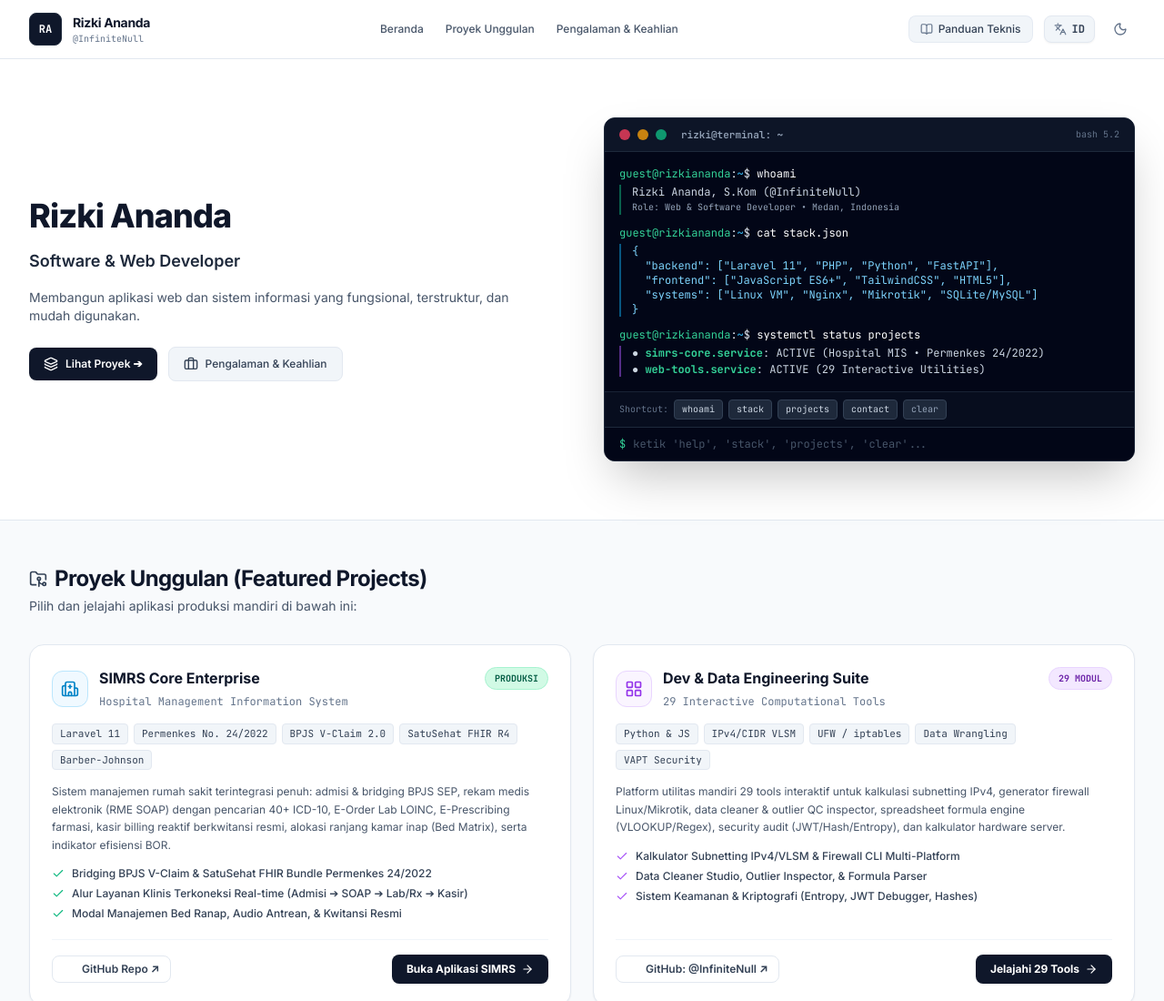
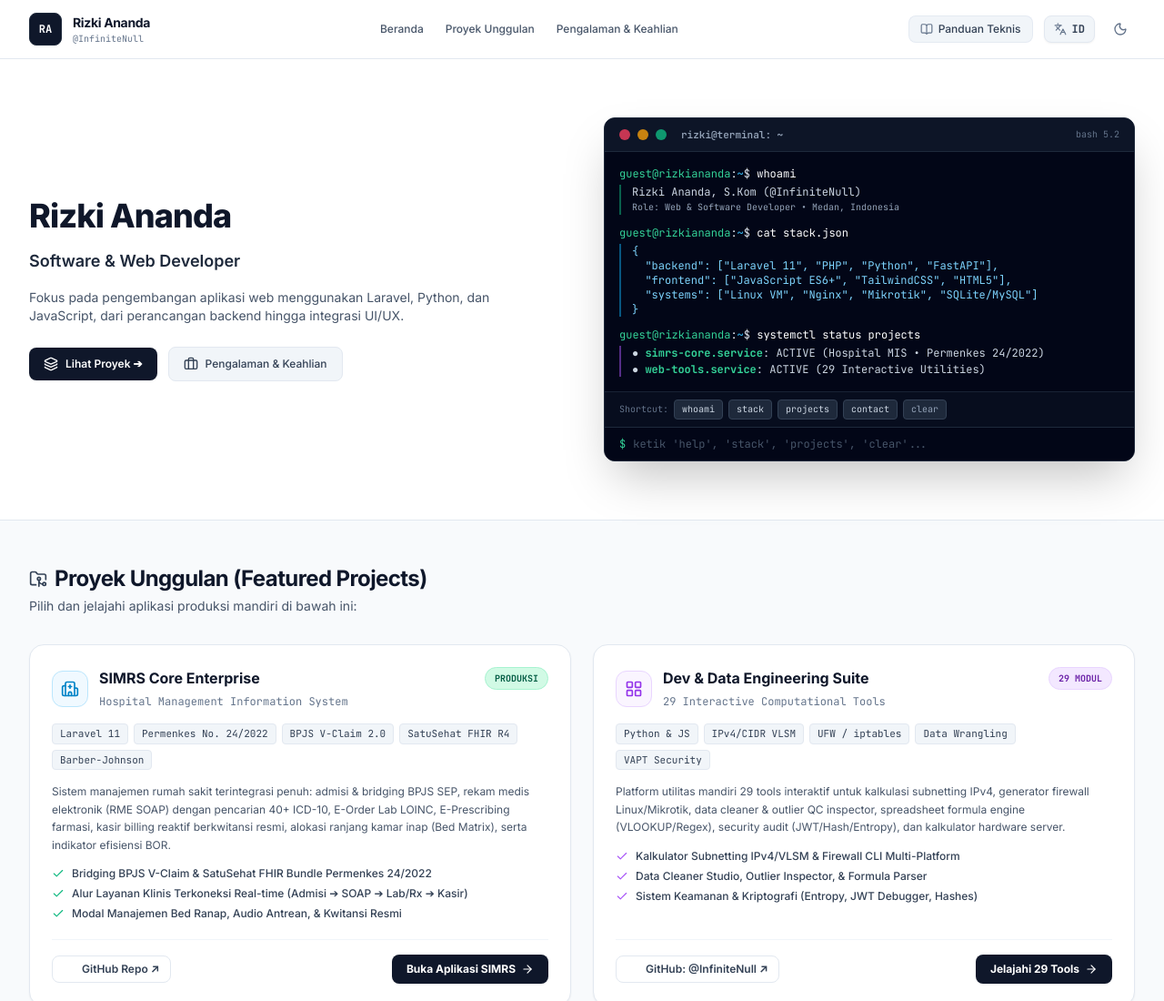
Before and after one commit to InfiniteNull/InfiniteNull.github.io, a plain HTML site: page index.html in a window 1280 px wide. Shown: the top 1100 px of the page at 91% size. Drawn offline with nearby package versions, Linux system fonts and the light colour scheme.

Commit message:
style: refine hero tagline with clear UI/UX and backend focus

```diff
--- a/index.html
+++ b/index.html
@@ -116,7 +116,7 @@
             </p>
 
             <p id="heroDescText" class="text-xs sm:text-sm text-slate-600 dark:text-slate-400 leading-relaxed max-w-xl">
-              Membangun aplikasi web dan sistem informasi yang fungsional, terstruktur, dan mudah digunakan.
+              Fokus pada pengembangan aplikasi web menggunakan Laravel, Python, dan JavaScript, dari perancangan backend hingga integrasi UI/UX.
             </p>
 
             <div class="pt-2 flex flex-wrap items-center gap-3">
--- a/js/i18n.js
+++ b/js/i18n.js
@@ -17,7 +17,7 @@ window.I18N_DICT = {
     heroBadge: "Rizki Ananda, S.Kom • S1 Informatika",
     heroTitle: "Rizki Ananda",
     heroSubTitle: "Software & Web Developer",
-        heroDesc: "Membangun aplikasi web dan sistem informasi yang fungsional, terstruktur, dan mudah digunakan.",
+        heroDesc: "Fokus pada pengembangan aplikasi web menggunakan Laravel, Python, dan JavaScript, dari perancangan backend hingga integrasi UI/UX.",
     btnHeroViewProjects: "Lihat Proyek ➔",
     btnHeroViewExp: "Pengalaman & Keahlian",
 
@@ -107,7 +107,7 @@ window.I18N_DICT = {
     heroBadge: "Rizki Ananda, S.Kom • Computer Science",
     heroTitle: "Rizki Ananda",
     heroSubTitle: "Software & Web Developer",
-        heroDesc: "Building web applications and information systems that are functional, structured, and easy to use.",
+        heroDesc: "Focused on web application development using Laravel, Python, and JavaScript, from backend architecture to UI/UX integration.",
     btnHeroViewProjects: "View Projects ➔",
     btnHeroViewExp: "Experience & Skills",
 
```
